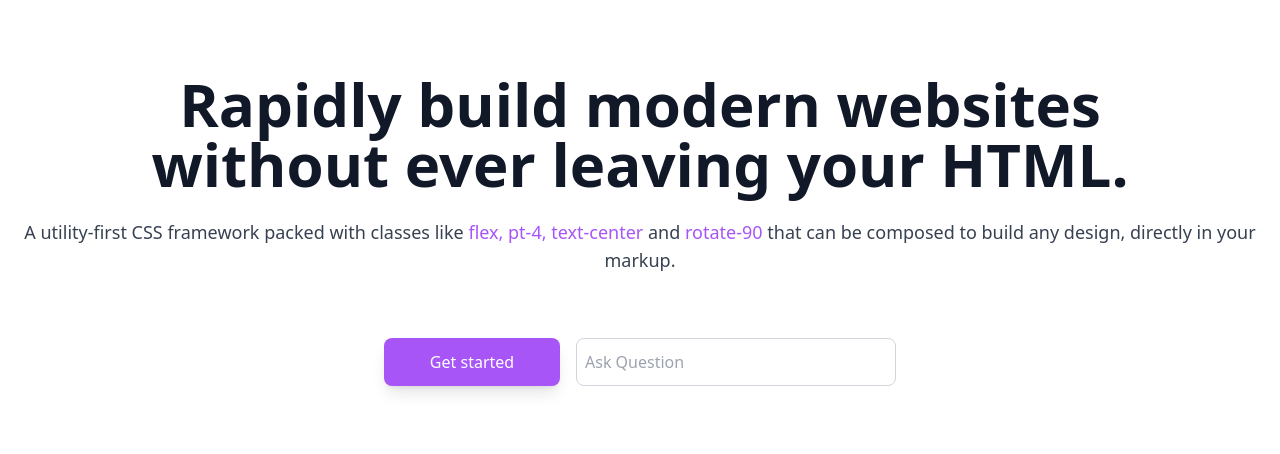
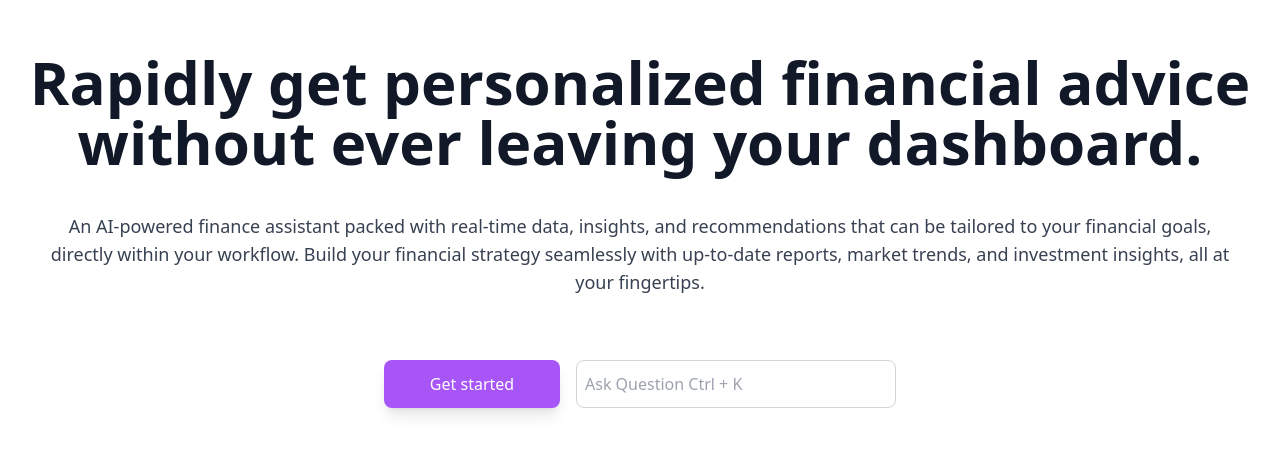
Before and after one commit to chetankhandait/Code-Cubile-3.0_Project, a React (Vite) app in the folder Client/my-project/: page / in a window 1280 px wide. Shown: the part 170-624 px from the top of the page. Built offline with nearby package versions, Linux system fonts and the light colour scheme.

Commit message:
chnge in hte homepafge

```diff
--- a/Client/my-project/src/pages/FinanceAssistance.jsx
+++ b/Client/my-project/src/pages/FinanceAssistance.jsx
@@ -145,7 +145,7 @@ const FinanceAssistance = () => {
           value={question}
           onChange={(e) => setQuestion(e.target.value)}  // Update question on input change
           className="flex-grow p-3 border border-gray-300 rounded-l-lg focus:outline-none"
-          placeholder="Ask a question..."
+          placeholder="Ask a question... "
         />
         <button
           onClick={fetchReport}
--- a/Client/my-project/src/pages/Homepage.jsx
+++ b/Client/my-project/src/pages/Homepage.jsx
@@ -84,14 +84,19 @@ const Homepage = () => {
       <div className="min-h-screen flex flex-col items-center justify-center">
         <main className="flex flex-col items-center text-center">
           <h1 className="text-5xl md:text-6xl font-bold text-gray-900 mb-6">
-            Rapidly build modern websites <br /> without ever leaving your HTML.
+          Rapidly get personalized financial advice
+          <br />without ever leaving your dashboard.
+
           </h1>
-          <p className="text-lg text-gray-700 mb-6">
-            A utility-first CSS framework packed with classes like
-            <span className="text-purple-500"> flex, pt-4, text-center </span>
-            and
-            <span className="text-purple-500"> rotate-90 </span>
-            that can be composed to build any design, directly in your markup.
+          <p className="text-lg text-gray-700 mb-6 px-10 mt-4">
+          An AI-powered finance assistant packed with real-time data, insights, and recommendations that can be tailored to your financial goals, directly within your workflow. Build your financial strategy seamlessly with up-to-date reports, market trends, and investment insights, all at your fingertips.
+
+
+
+
+
+
+
           </p>
         </main>
 
@@ -103,7 +108,7 @@ const Homepage = () => {
           </Link>
           <input
             type="text"
-            placeholder="Ask Question"
+            placeholder="Ask Question Ctrl + K"
             className="border w-80 border-gray-300 rounded-lg p-2 max-w-md outline-none"
             onClick={openModal} // Opens the modal when the input is clicked
           />
@@ -143,7 +148,7 @@ const Homepage = () => {
                 <div className="flex items-center border rounded-lg px-4 py- bg-gray-100">
                   <input
                     type="text"
-                    placeholder="Ask your question"
+                    placeholder="Ask your question   "
                     className="outline-none border-none text-lg w-full p-2 bg-gray-100"
                     value={question}
                     onChange={handleInputChange} // Handle question input
```
